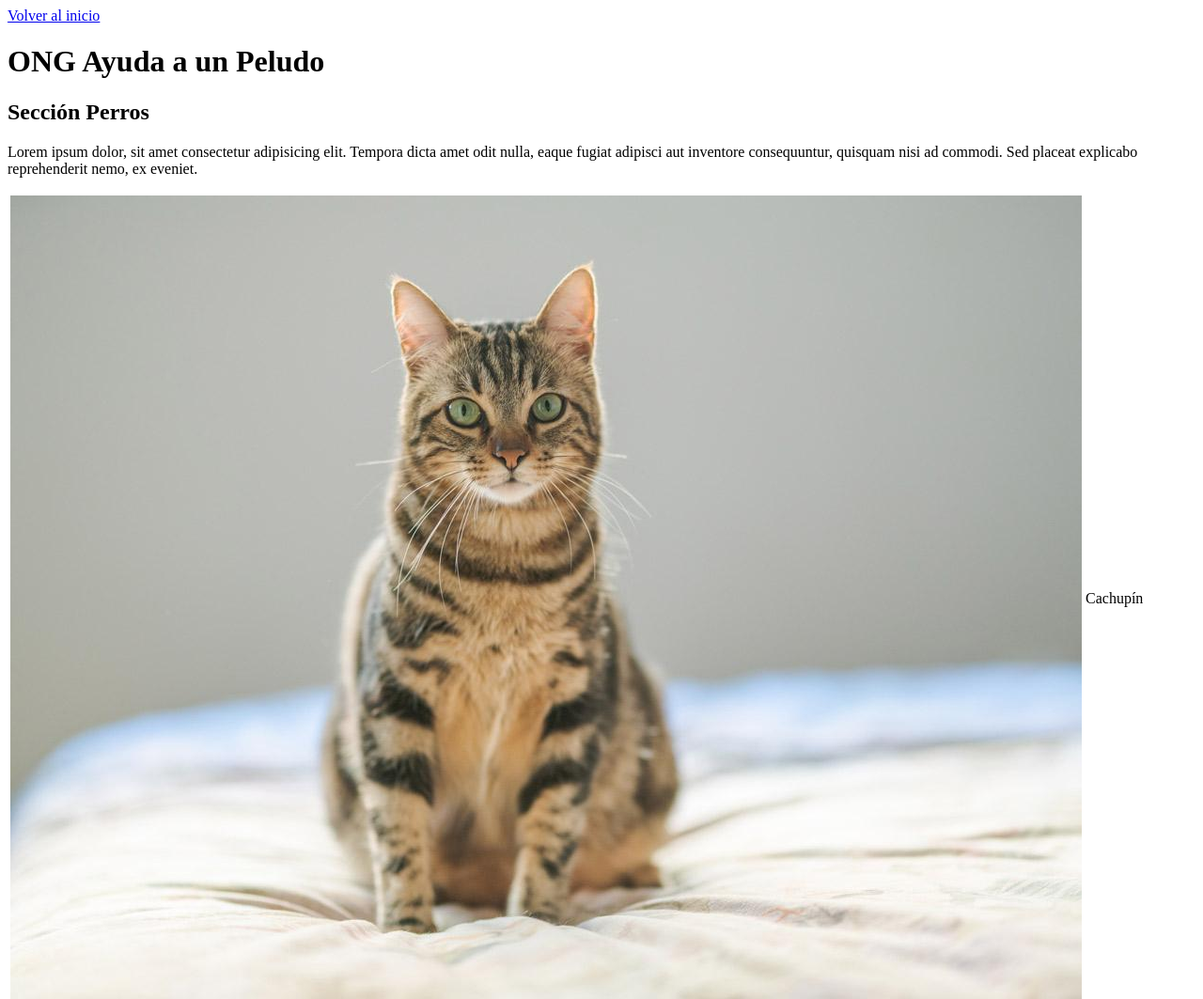
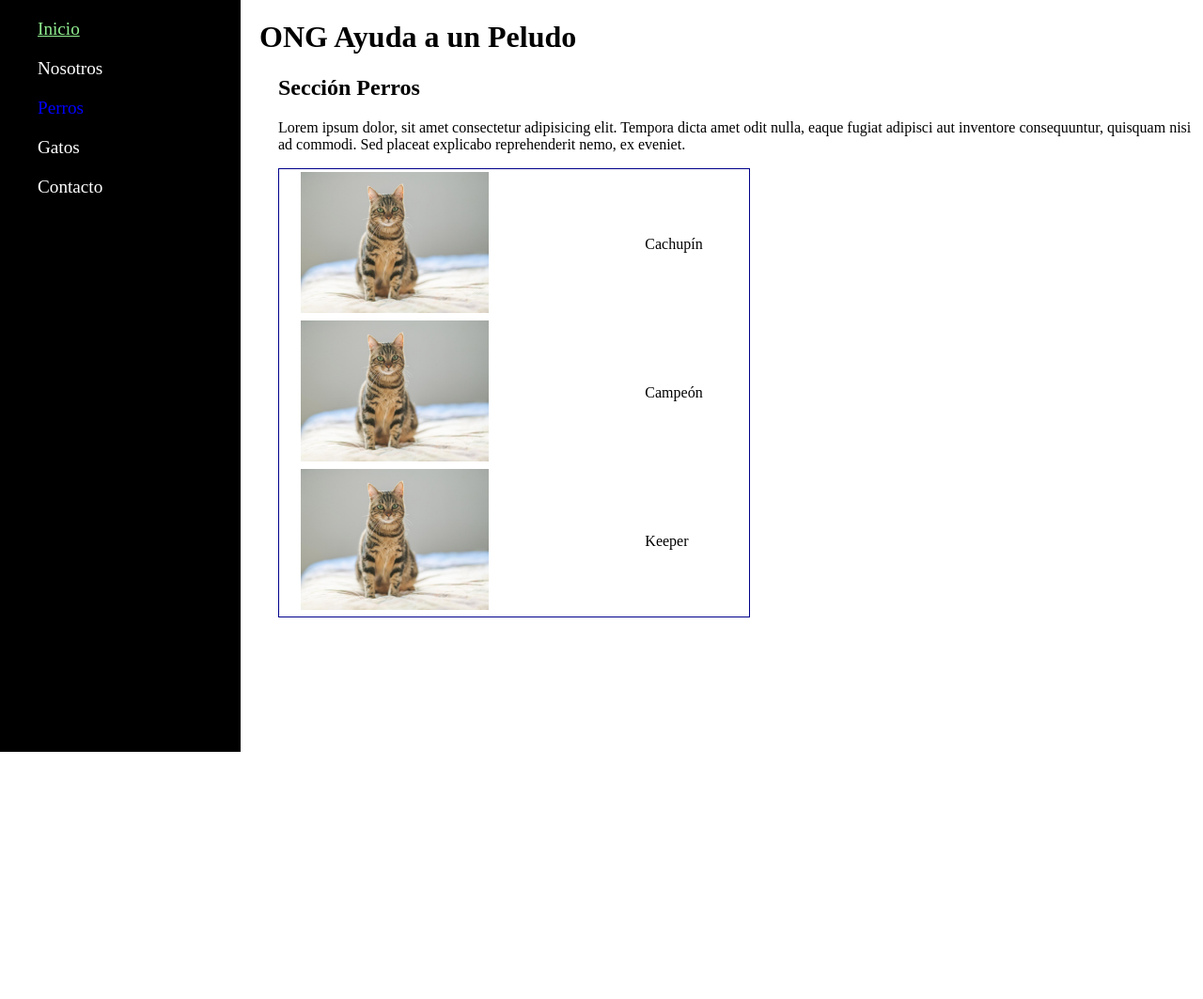
Before and after one commit to AngeloooU/ong-ayuda-a-un-peludo, a plain HTML site: page seccion-perros.html in a window 1280 px wide. Shown: the top 1063 px of the page at 94% size. After the commit the page ends 800 px from the top, so only its background shows below. Drawn offline with Linux system fonts and the light colour scheme.

Commit message:
Se agrega estilo CSS al sitio

```diff
--- /dev/null
+++ b/css/estilo.css
@@ -0,0 +1,52 @@
+html, body {
+    height: 100%;
+    margin: 0;
+}
+
+#menu {
+    height:100%;
+    width: 20%;
+    float: left;
+    background-color: black;
+
+}
+
+a.menu {
+    display: block;
+    padding-left: 40px;
+    padding-top: 20px;
+    color: white;
+    text-decoration: none;
+    font-size: larger;
+}
+
+a.menu:hover {
+    color:lightgreen;
+    text-decoration: underline;
+}
+
+a.actual {
+    color: blue;
+}
+
+#contenido {
+    height:100%;
+    width: 80%;
+    float: right;
+    background-color: white;
+}
+
+#contenido * {
+    margin-left: 20px;
+}
+
+table.animales {
+    width: 50%;
+    margin: auto;
+    border: 1px solid darkblue;
+}
+
+table.animales img {
+    width: 200px;
+    height: auto;
+}
--- a/seccion-perros.html
+++ b/seccion-perros.html
@@ -3,14 +3,19 @@
     <head>
         <title>ONG Ayuda a un Peludo: Sección Perros</title>
         <meta charset="UTF-8" />
+        <link type="text/css" rel="stylesheet" href="css/estilo.css" media="all" />
     </head>
     <body>
 
-        <nav>
-            <a href="index.html" title="Volver al inicio" >
-                Volver al inicio
-            </a>
+        <nav id="menu">
+            <a class="menu" href="index.html" title="Inicio" >Inicio</a>
+            <a class="menu" href="#" title="Nosotros" >Nosotros</a>
+            <a class="menu actual" href="#" title="Perros" >Perros</a>
+            <a class="menu" href="#" title="Gatos" >Gatos</a>
+            <a class="menu" href="#" title="Contacto" >Contacto</a>
         </nav>
+
+        <div id="contenido">
 
             <h1>ONG Ayuda a un Peludo</h1>
 
@@ -20,7 +25,7 @@
                 Lorem ipsum dolor, sit amet consectetur adipisicing elit. Tempora dicta amet odit nulla, eaque fugiat adipisci aut inventore consequuntur, quisquam nisi ad commodi. Sed placeat explicabo reprehenderit nemo, ex eveniet.
             </p>
 
-           <table>
+            <table class="animales">
                 <tr>
                     <td>
                         <img src="img/perros/cachupin.jpg" alt="Cachupín"/>
@@ -47,5 +52,6 @@
                 </tr>
             </table>
         </section>
+        </div>
     </body>
 </html>
```
Also changed, not shown: index.html (+15 -1 lines). Lines whose indentation alone changed are shown as unchanged.
